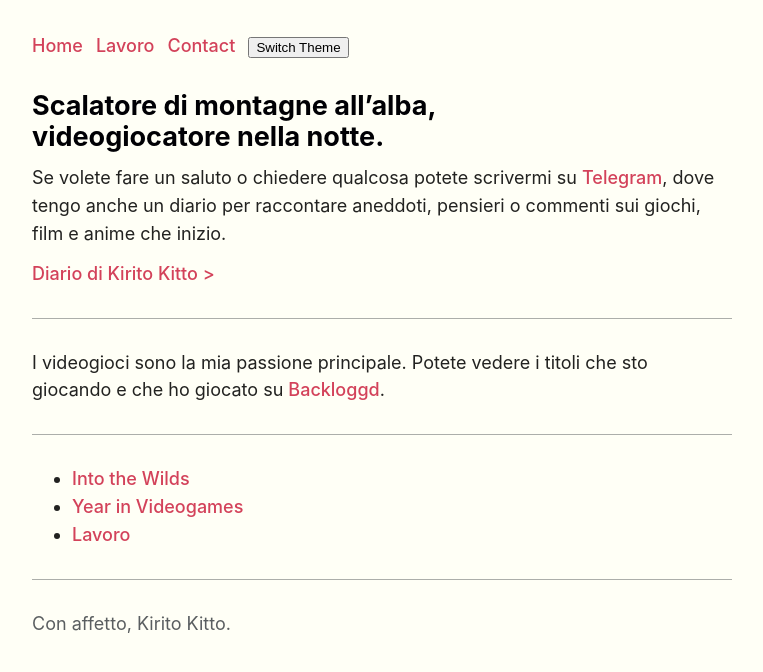
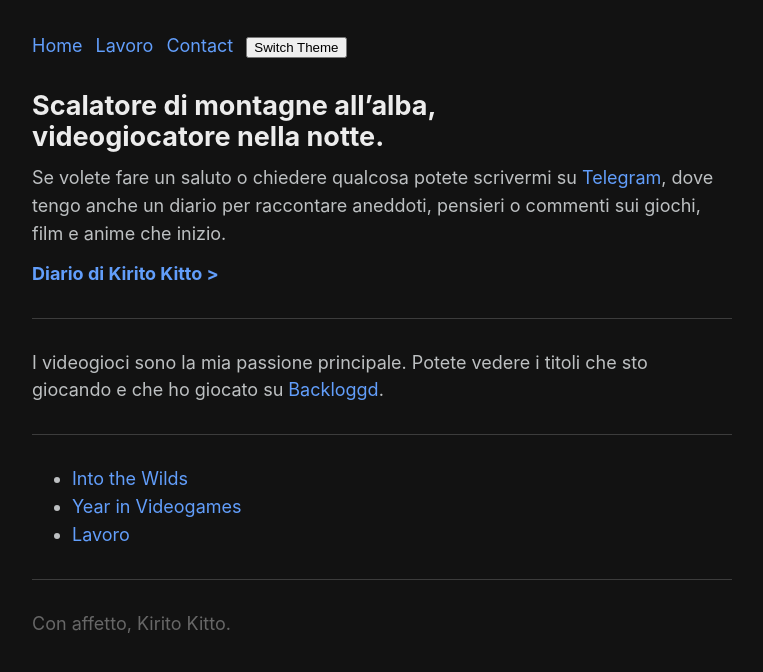
Before and after one commit to KiritoKitto/kiritokitto.github.io, a Jekyll site: the page built from index.md, in a window 1280 px wide. Shown: the top 672 px of the page, without its empty margins (258-1021 px from the left). Built offline with Jekyll 4.4.1, drawn with Linux system fonts in a browser that asks for light colours; some web fonts are replaced; our own code applies the rules of GitHub Pages for plain Markdown files.

Commit message:
theme switcher

```diff
--- a/_layouts/default.html
+++ b/_layouts/default.html
@@ -10,7 +10,7 @@
 
 
     <link id="theme" rel="stylesheet" href="{{ '/css/style.css' | relative_url }}">
-    <link id="theme-link" rel="stylesheet" href="{{ '/css/light.css' | relative_url }}">
+    <link id="theme-link" rel="stylesheet" href="{{ '/css/dark.css' | relative_url }}">
 </head>
 <body>
   <header>
--- a/css/style.css
+++ b/css/style.css
@@ -1,5 +1,4 @@
 @import url('instagram.css');
-@import url('light.css');
 
 :root {
   --width: 700px;
--- a/js/theme-switcher.js
+++ b/js/theme-switcher.js
@@ -1,11 +1,27 @@
-document.getElementById("theme-button").addEventListener("click", function() {
-    // Prendi il link dell'attuale tema
+// Funzione per cambiare il tema
+function switchTheme() {
     const themeLink = document.getElementById("theme-link");
+    const currentTheme = themeLink.getAttribute("href");
 
-    // Se il tema è chiaro, cambia a scuro, altrimenti cambia a chiaro
-    if (themeLink.getAttribute("href") === "css/light.css") {
+    // Cambia il tema e salva la scelta nel localStorage
+    if (currentTheme === "css/light.css") {
         themeLink.setAttribute("href", "css/dark.css");
+        localStorage.setItem("theme", "dark");
     } else {
         themeLink.setAttribute("href", "css/light.css");
+        localStorage.setItem("theme", "light");
+    }
+}
+
+// Al caricamento della pagina, controlla il tema nel localStorage
+window.addEventListener("load", function() {
+    const savedTheme = localStorage.getItem("theme");
+
+    if (savedTheme) {
+        // Se c'è un tema salvato, applicalo
+        document.getElementById("theme-link").setAttribute("href", "css/" + savedTheme + ".css");
     }
 });
+
+// Aggiungi un event listener al bottone per cambiare tema
+document.getElementById("theme-button").addEventListener("click", switchTheme);
```
